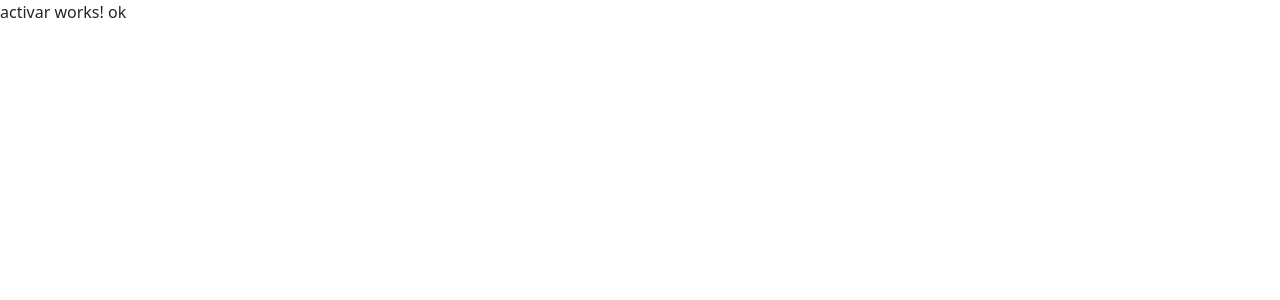
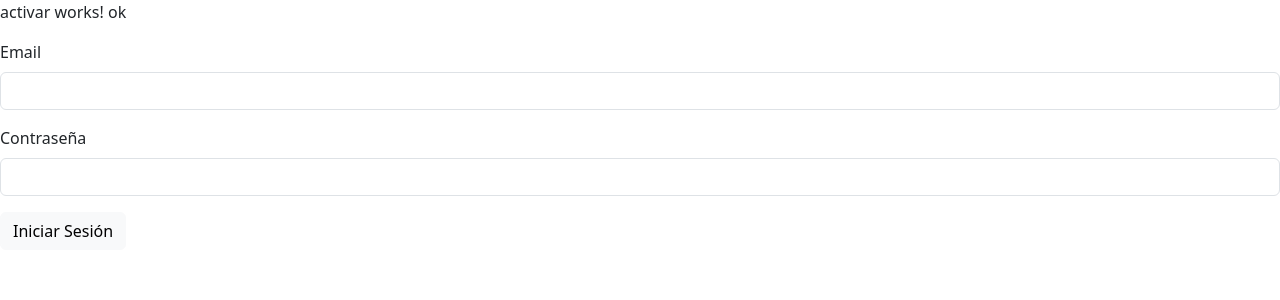
Before and after one commit to Manuelfsk/Proyecto_Final_Ibero, an Angular app: page /activar/1/1 in a window 1280 px wide. Shown: the top 300 px of the page. Built offline with nearby package versions, Linux system fonts and the light colour scheme.

Commit message:
html para activar

```diff
--- a/src/app/components/activar/activar.component.html
+++ b/src/app/components/activar/activar.component.html
@@ -1 +1,20 @@
-<p>activar works!      ok</p>
+<p>activar works! ok</p>
+
+<div id="milogin">
+
+
+    <div class="form-group">
+        <label for="exampleInputEmail1" class="form-label">Email</label>
+        <input type="email" class="form-control" id="exampleInputEmail1" aria-describedby="emailHelp">
+    </div>
+
+    <div class="form-group">
+        <label for="exampleInputPassword1" class="form-label">Contraseña</label>
+        <input type="password" class="form-control" id="exampleInputPassword1">
+    </div>
+
+
+
+
+    <button type="button" class="btn btn-light">Iniciar Sesión</button>
+</div>
```
